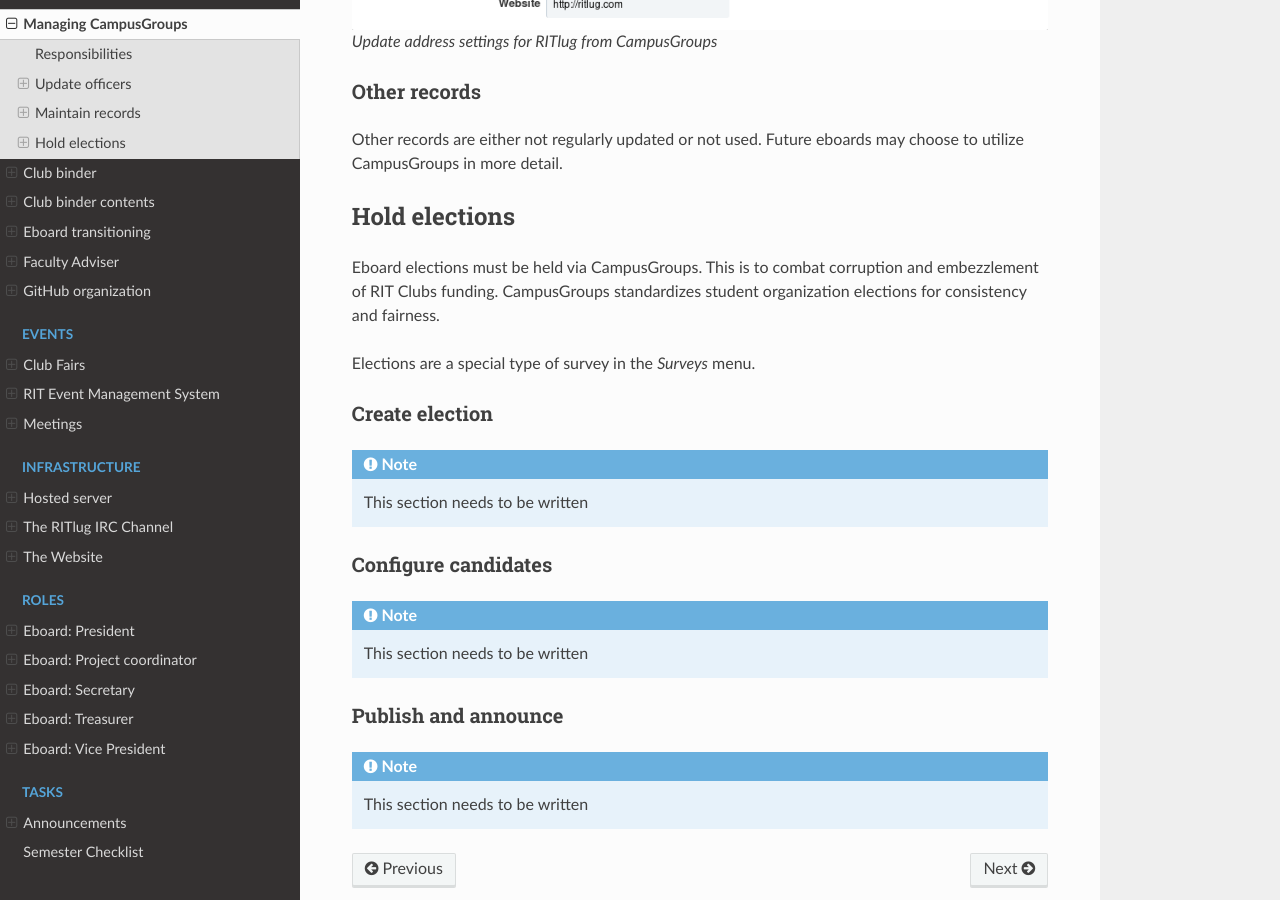
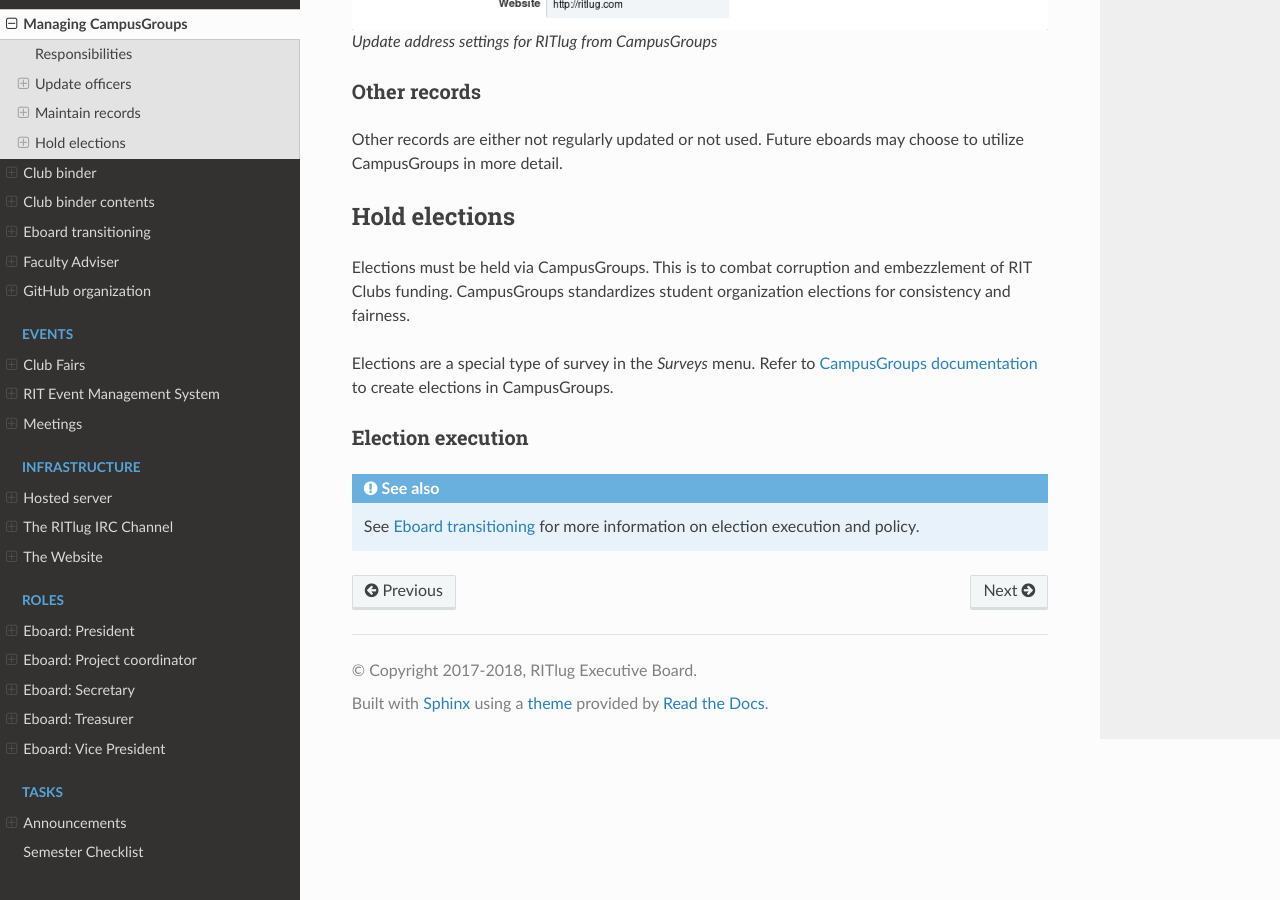
Before and after one commit to RITlug/runbook, a Sphinx documentation site: the page built from docs/administration/campusgroups-management.rst, in a window 1280 px wide and 900 px high, scrolled down 3402 px. Built offline with Sphinx 7.4.7 and the Read the Docs theme 2.0.0, drawn with Linux system fonts in a browser that asks for light colours; formulas are drawn with MathJax 3.

Commit message:
Clarify election policy, use CampusGroups documentation (closes #36)

```diff
--- a/docs/administration/campusgroups-management.rst
+++ b/docs/administration/campusgroups-management.rst
@@ -113,51 +113,19 @@ Future eboards may choose to utilize CampusGroups in more detail.
 Hold elections
 **************
 
-Eboard elections must be held via CampusGroups.
+Elections must be held via CampusGroups.
 This is to combat corruption and embezzlement of RIT Clubs funding.
 CampusGroups standardizes student organization elections for consistency and fairness.
 
 Elections are a special type of survey in the *Surveys* menu.
+Refer to `CampusGroups documentation <https://help.campusgroups.com/forms-and-surveys/running-elections-for-your-group>`_ to create elections in CampusGroups.
 
-Create election
-===============
+Election execution
+==================
 
-.. note::
+.. seealso::
 
-   This section needs to be written
-
-.. todo::
-
-   - Remember details for question submission options, disable editing, etc.
-   - Configure any metadata as needed
-   - Screenshots!
-
-Configure candidates
-====================
-
-.. note::
-
-   This section needs to be written
-
-.. todo::
-
-   - Collect profile picture of candidate
-   - Offer opportunity to publish platform / campaign info
-   - Line up with deadlines for nomination calls (see on/off-boarding doc)
-
-Publish and announce
-====================
-
-.. note::
-
-   This section needs to be written
-
-.. todo::
-
-   - Make sure all options are final
-   - Open election, set expiration date/time
-   - Publish announcement (e.g. mailing list)
-   - After, update officers
+   See :doc:`eboard-onboarding-offboarding` for more information on election execution and policy.
 
 
 .. _`CampusGroups`: https://campusgroups.rit.edu
--- a/docs/administration/eboard-onboarding-offboarding.rst
+++ b/docs/administration/eboard-onboarding-offboarding.rst
@@ -32,7 +32,7 @@ Follow these steps to execute an election.
 
     - After accepting votes, close form, tally responses
 
-    - At Week 12 meeting, announce results and display anonymized results to club members in room
+    - At Week 12 meeting, announce results to club members in room; follow-up with an email announcment after
 
     - After announcing winners, current eboard should **permanently delete** the data associated with voting form (to protect voter identity)
 
```
